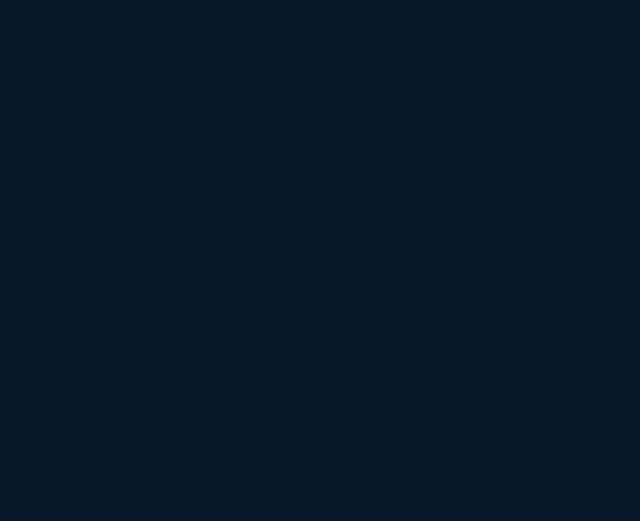
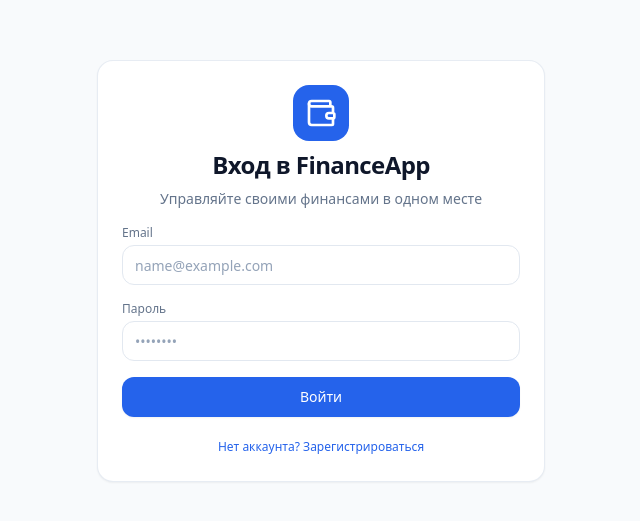
Before and after one commit to alijanovilkhom/finance-app, a React (Vite) app: page /login in a window 1280 px wide. Before the commit this address had no page. Shown: the part 129-650 px from the top of the page, without its empty margins (319-959 px from the left). Built offline with nearby package versions, Linux system fonts and the light colour scheme.

Commit message:
feat: добавлена страница авторизации LoginPage и роутинг с защитой

```diff
--- a/src/App.tsx
+++ b/src/App.tsx
@@ -1,21 +1,27 @@
 import { BrowserRouter, Routes, Route } from 'react-router-dom'
-import { AuthProvider } from './context/AuthContext'
-import { MainLayout } from './components/layout/MainLayout'
+import { AuthProvider } from '@/context/AuthContext'
+import { MainLayout } from '@/components/layout/MainLayout'
+import { ProtectedRoute } from '@/components/layout/ProtectedRoute'
 import { DashboardPage } from '@/pages/DashboardPage'
 import { TransactionsPage } from '@/pages/TransactionsPage'
 import { AnalyticsPage } from '@/pages/AnalyticsPage'
 import { SettingsPage } from '@/pages/SettingsPage'
+import { LoginPage } from '@/pages/LoginPage'
 
 export default function App() {
   return (
     <AuthProvider>
       <BrowserRouter>
         <Routes>
-          <Route path="/" element={<MainLayout />}>
-            <Route index element={<DashboardPage />} />
-            <Route path="transactions" element={<TransactionsPage />} />
-            <Route path="analytics" element={<AnalyticsPage />} />
-            <Route path="settings" element={<SettingsPage />} />
+          <Route path="/login" element={<LoginPage />} />
+
+          <Route element={<ProtectedRoute />}>
+            <Route path="/" element={<MainLayout />}>
+              <Route index element={<DashboardPage />} />
+              <Route path="transactions" element={<TransactionsPage />} />
+              <Route path="analytics" element={<AnalyticsPage />} />
+              <Route path="settings" element={<SettingsPage />} />
+            </Route>
           </Route>
         </Routes>
       </BrowserRouter>
--- /dev/null
+++ b/src/pages/LoginPage.tsx
@@ -0,0 +1,125 @@
+import { useState } from 'react'
+import { useNavigate } from 'react-router-dom'
+import { supabase } from '@/lib/supabase'
+import { Button } from '@/components/ui/Button'
+import { Input } from '@/components/ui/Input'
+import { Card, CardContent, CardHeader, CardTitle } from '@/components/ui/Card'
+import { Wallet } from 'lucide-react'
+
+export const LoginPage = () => {
+  const navigate = useNavigate()
+  const [isSignUp, setIsSignUp] = useState(false)
+  const [email, setEmail] = useState('')
+  const [password, setPassword] = useState('')
+  const [error, setError] = useState<string | null>(null)
+  const [loading, setLoading] = useState(false)
+
+  const handleSubmit = async (e: React.FormEvent) => {
+    e.preventDefault()
+    setError(null)
+    setLoading(true)
+
+    try {
+      if (isSignUp) {
+        const { error: signUpError } = await supabase.auth.signUp({
+          email,
+          password,
+        })
+        if (signUpError) throw signUpError
+        alert('Регистрация успешна! Проверьте почту для подтверждения или войдите.')
+      } else {
+        const { error: signInError } = await supabase.auth.signInWithPassword({
+          email,
+          password,
+        })
+        if (signInError) throw signInError
+        navigate('/')
+      }
+    } catch (err: unknown) {
+      if (err instanceof Error) {
+        setError(err.message)
+      } else {
+        setError('Произошла ошибка при авторизации')
+      }
+    } finally {
+      setLoading(false)
+    }
+  }
+
+  return (
+    <div className="min-h-screen flex items-center justify-center bg-slate-50 dark:bg-slate-950 p-4">
+      <Card className="w-full max-w-md">
+        <CardHeader className="text-center space-y-2">
+          <div className="flex justify-center">
+            <div className="p-3 bg-blue-600 rounded-2xl text-white">
+              <Wallet className="h-8 w-8" />
+            </div>
+          </div>
+          <CardTitle className="text-2xl font-bold">
+            {isSignUp ? 'Создать аккаунт' : 'Вход в FinanceApp'}
+          </CardTitle>
+          <p className="text-sm text-slate-500">
+            {isSignUp
+              ? 'Введите Email и пароль для регистрации'
+              : 'Управляйте своими финансами в одном месте'}
+          </p>
+        </CardHeader>
+        <CardContent>
+          <form onSubmit={handleSubmit} className="space-y-4">
+            {error && (
+              <div className="p-3 bg-rose-50 text-rose-600 text-xs rounded-xl border border-rose-200">
+                {error}
+              </div>
+            )}
+
+            <div>
+              <label className="text-xs font-medium text-slate-500 mb-1 block">
+                Email
+              </label>
+              <Input
+                type="email"
+                required
+                placeholder="name@example.com"
+                value={email}
+                onChange={(e) => setEmail(e.target.value)}
+              />
+            </div>
+
+            <div>
+              <label className="text-xs font-medium text-slate-500 mb-1 block">
+                Пароль
+              </label>
+              <Input
+                type="password"
+                required
+                placeholder="••••••••"
+                value={password}
+                onChange={(e) => setPassword(e.target.value)}
+              />
+            </div>
+
+            <Button type="submit" className="w-full" disabled={loading}>
+              {loading
+                ? 'Загрузка...'
+                : isSignUp
+                ? 'Зарегистрироваться'
+                : 'Войти'}
+            </Button>
+          </form>
+
+          <div className="mt-4 text-center">
+            <button
+              type="button"
+              onClick={() => setIsSignUp(!isSignUp)}
+              className="text-xs text-blue-600 hover:underline font-medium"
+            >
+              {isSignUp
+                ? 'Уже есть аккаунт? Войти'
+                : 'Нет аккаунта? Зарегистрироваться'}
+            </button>
+          </div>
+        </CardContent>
+      </Card>
+    </div>
+  )
+}
```
